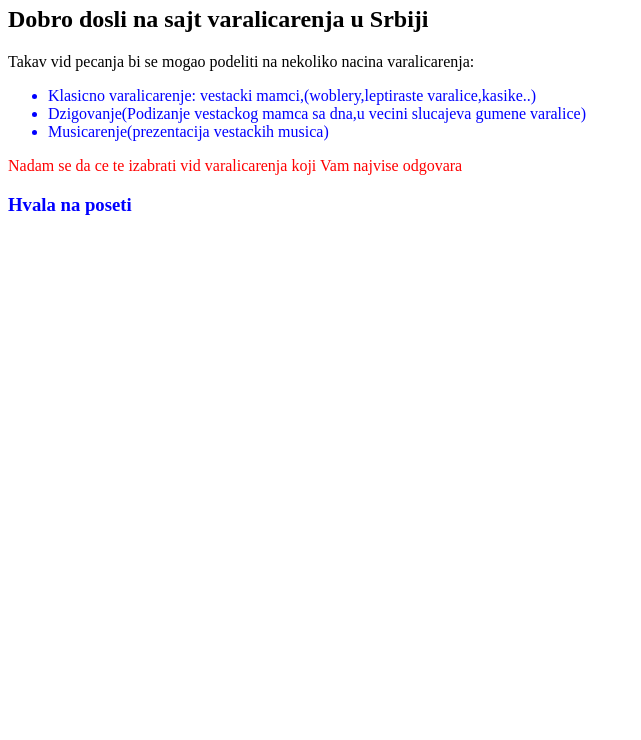
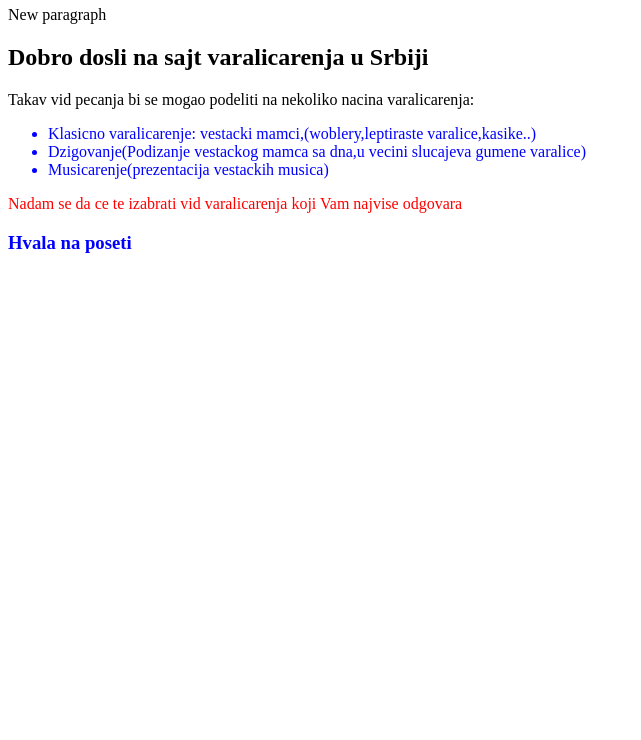
Before and after one commit to Gogy-996/test-Varalicarenje-u-Srbiji-, a plain HTML site: page index.html in a window 1280 px wide. Shown: the part 60-800 px from the top of the page, without its empty margins (0-641 px from the left). Drawn offline with Linux system fonts and the light colour scheme.

Commit message:
New paragraph added

```diff
--- a/index.html
+++ b/index.html
@@ -1,5 +1,5 @@
 <h1 style="color: red;">Varlicarenje na nasim vodama</h1>
-
+<p1>New paragraph</p1>
 <h2>Dobro dosli na sajt varalicarenja u Srbiji</h2>
 
 <p1>Takav vid pecanja bi se mogao podeliti na nekoliko nacina varalicarenja:</p1>
```
